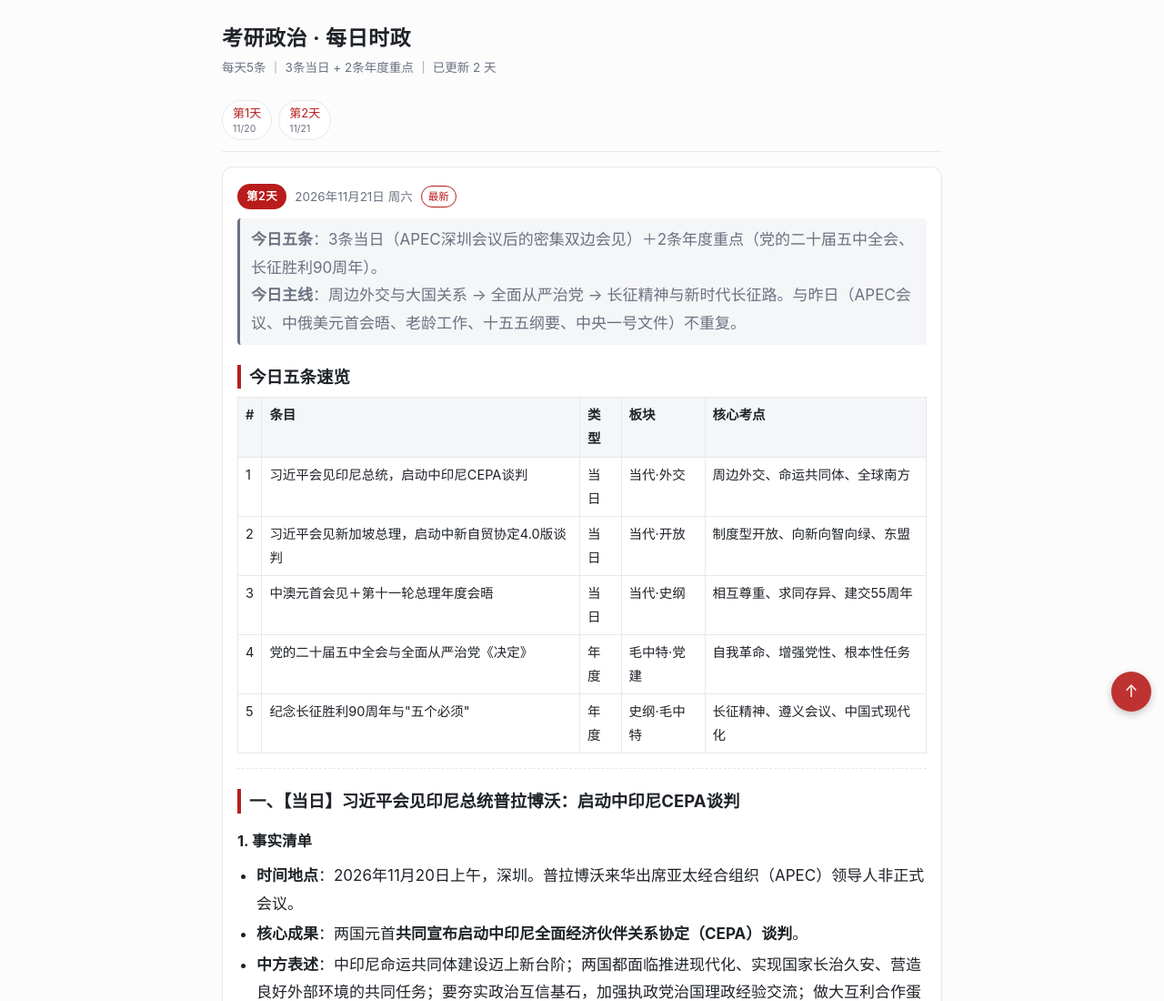
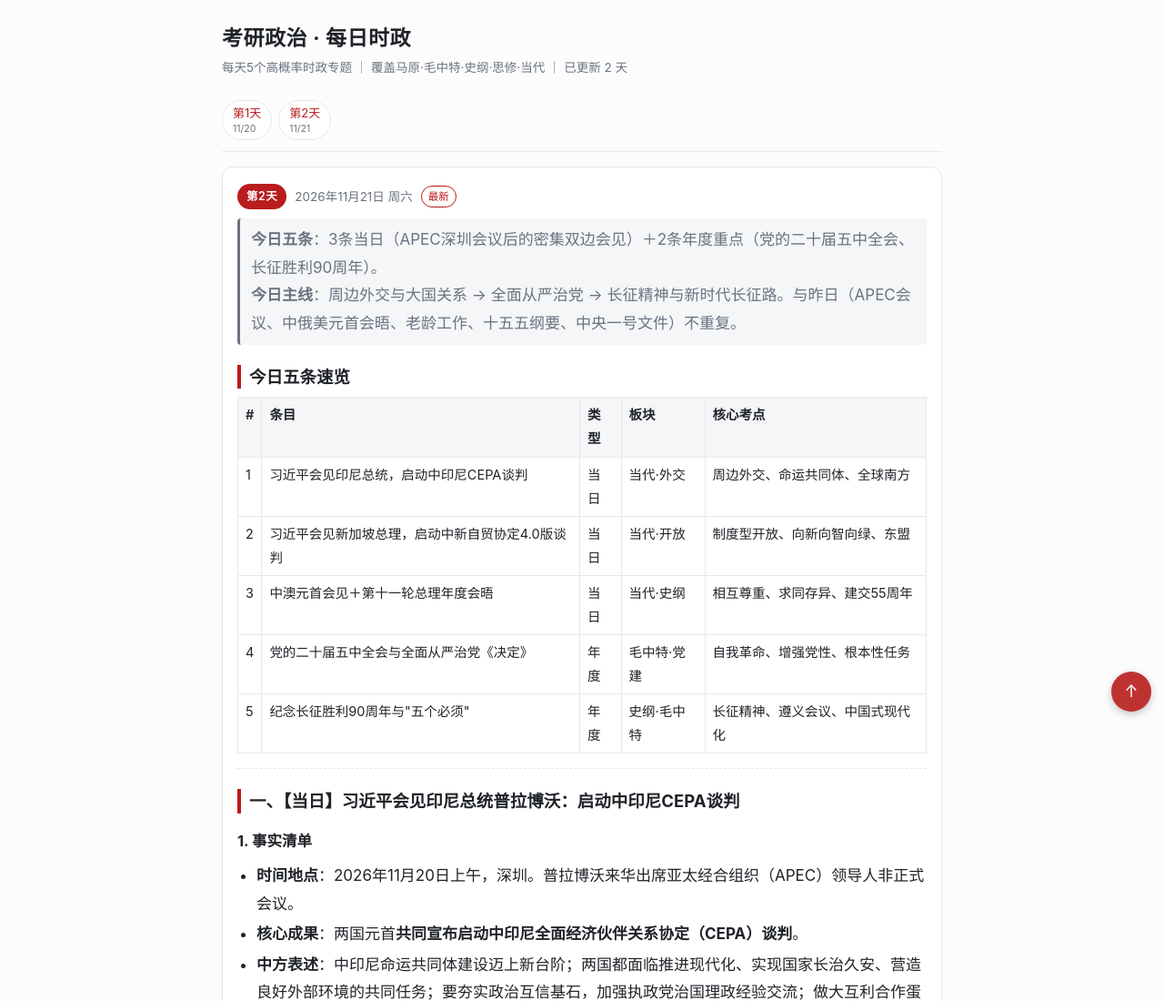
Before and after one commit to dagbyblizzard/kaoyan-shizheng, a plain HTML site: page index.html in a window 1280 px wide. Shown: the top 1100 px of the page at 91% size. Drawn offline with Linux system fonts and the light colour scheme.

Commit message:
update 2026-11-21

```diff
--- a/index.html
+++ b/index.html
@@ -2,7 +2,7 @@
 <html lang="zh-CN"><head><meta charset="utf-8">
 <meta name="viewport" content="width=device-width,initial-scale=1,viewport-fit=cover">
 <meta name="theme-color" content="#b91c1c">
-<meta name="description" content="考研政治每日时政：每天5条，3条当日 + 2条年度重点，按天归档。">
+<meta name="description" content="考研政治每日时政押题：每天5个高概率时政专题，覆盖马原、毛中特、史纲、思修、当代。">
 <title>考研政治 · 每日时政</title>
 <style>
 :root{--fg:#1f2328;--bg:#fcfcfd;--card:#ffffff;--muted:#6b7280;--line:#e6e8eb;--accent:#b91c1c;--soft:#f5f6f8}
@@ -51,7 +51,7 @@ td:empty{display:none}
 @media print{nav.days,.top-link{display:none}body{background:#fff}article.day{box-shadow:none;border:0;padding:0}main{max-width:none}}
 </style></head>
 <body><main>
-<header class="top"><h1>考研政治 · 每日时政</h1><p>每天5条 ｜ 3条当日 + 2条年度重点 ｜ 已更新 2 天</p></header>
+<header class="top"><h1>考研政治 · 每日时政</h1><p>每天5个高概率时政专题 ｜ 覆盖马原·毛中特·史纲·思修·当代 ｜ 已更新 2 天</p></header>
 <nav class="days"><a href="#d1">第1天<small>11/20</small></a><a href="#d2">第2天<small>11/21</small></a></nav>
 <article class="day" id="d2">
 <div class="day-head"><span class="badge">第2天</span><time datetime="2026-11-21">2026年11月21日 周六</time> <span class="new">最新</span></div>
```
